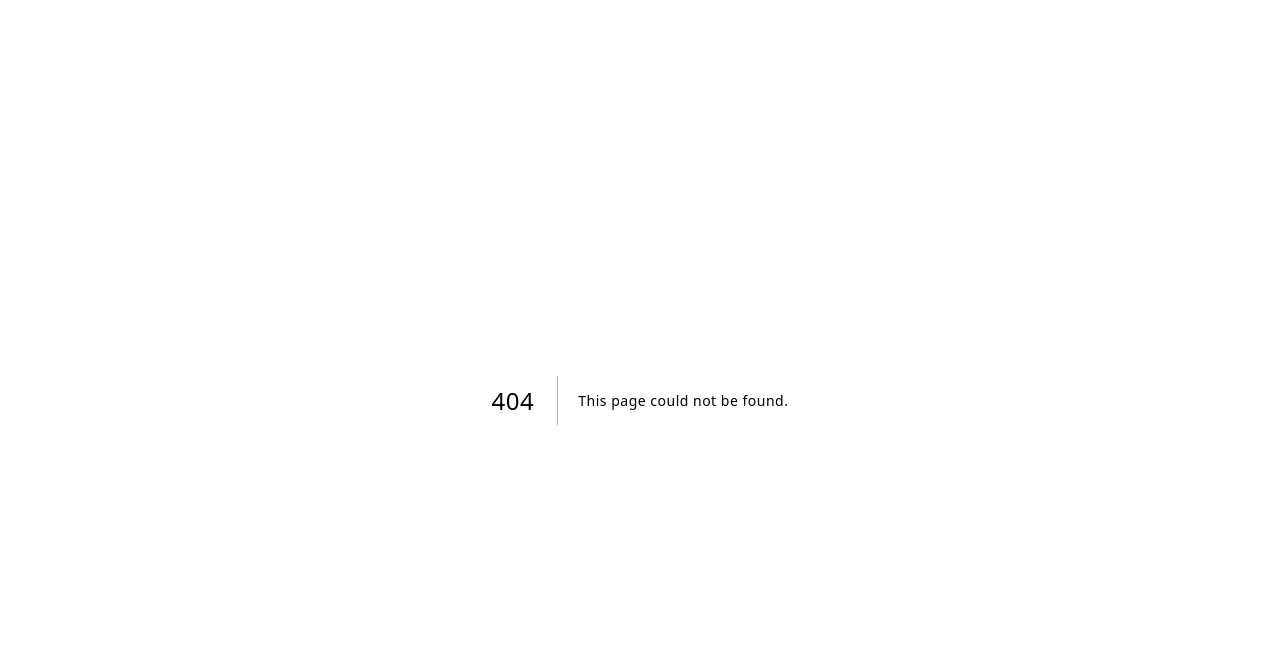
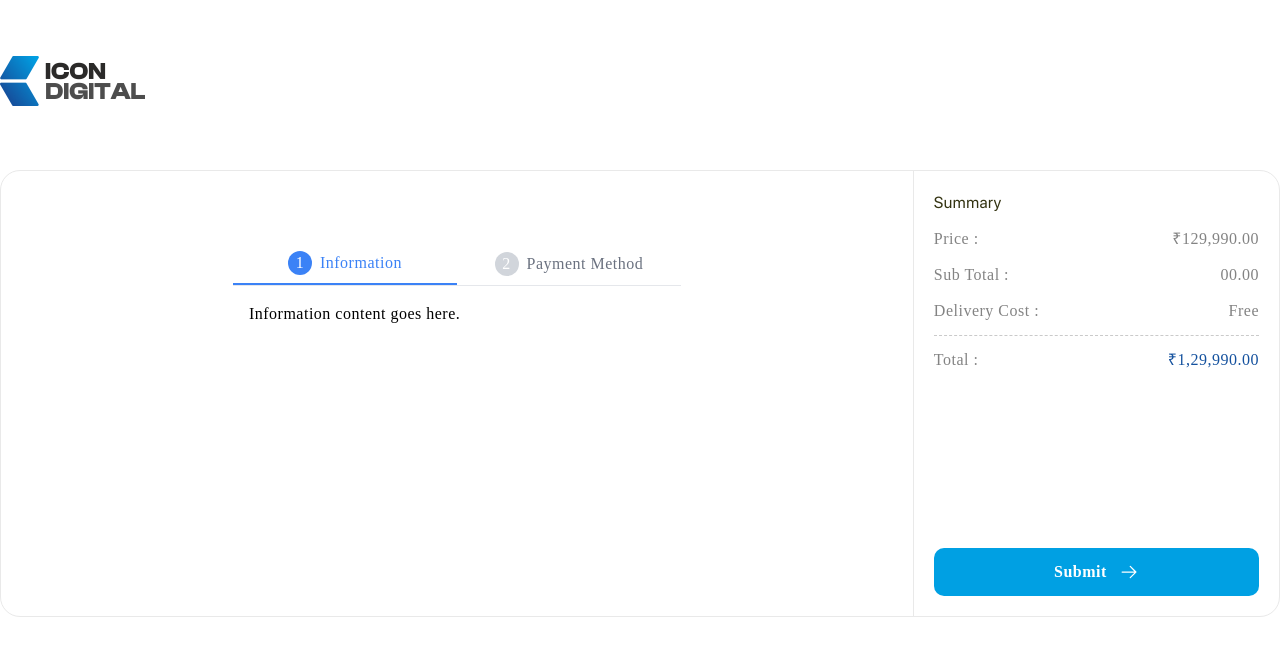
Before and after one commit to ronakbhalara/icon-digital, a Next.js app: page /payment-method in a window 1280 px wide. Before the commit this address had no page. Shown: the top 656 px of the page. Built offline with nearby package versions, Linux system fonts and the light colour scheme; a web font is replaced by a local one.

Commit message:
## add UI

```diff
--- /dev/null
+++ b/src/app/payment-method/page.jsx
@@ -0,0 +1,106 @@
+"use client"
+import Image from 'next/image';
+import React, { useState } from 'react'
+import { PiArrowArcRight, PiArrowRight } from 'react-icons/pi';
+
+const PaymentMethod = () => {
+    const [quantity, setQuantity] = useState(1);
+    const basePrice = 129990;
+    const [activeTab, setActiveTab] = useState(1);
+    return (
+        <>
+            <div className='w-full max-w-[1300px] sm:pb-0 pb-7 mx-auto sm:px-0 px-4 pt-14'>
+                <Image
+                    src="/assets/images/logo.png"
+                    alt="logo image"
+                    height={70}
+                    width={150}
+                    className="cursor-pointer sm:h-[50px] h-9 w-auto"
+                />
+                <div className='mt-16 grid sm:grid-cols-7 grid-cols-1 border border-[#E9E9E9] sm:rounded-[20px] rounded-xl'>
+                    <div className='col-span-5 sm:p-8 p-3 border-r border-[#E9E9E9]'>
+                        <div className="max-w-md mx-auto mt-10">
+                            {/* Tabs */}
+                            <div className="flex border-b">
+                                <button
+                                    className={`flex-1 py-2 text-center ${activeTab === 1 ? "border-b-2 border-blue-500 text-blue-500" : "text-gray-500"
+                                        }`}
+                                    onClick={() => setActiveTab(1)}
+                                >
+                                    <div className="flex items-center justify-center">
+                                        <span
+                                            className={`w-6 h-6 rounded-full flex items-center justify-center text-white ${activeTab === 1 ? "bg-blue-500" : "bg-gray-300"
+                                                }`}
+                                        >
+                                            1
+                                        </span>
+                                        <span className="ml-2">Information</span>
+                                    </div>
+                                </button>
+                                <button
+                                    className={`flex-1 py-2 text-center ${activeTab === 2 ? "border-b-2 border-blue-500 text-blue-500" : "text-gray-500"
+                                        }`}
+                                    onClick={() => setActiveTab(2)}
+                                >
+                                    <div className="flex items-center justify-center">
+                                        <span
+                                            className={`w-6 h-6 rounded-full flex items-center justify-center text-white ${activeTab === 2 ? "bg-blue-500" : "bg-gray-300"
+                                                }`}
+                                        >
+                                            2
+                                        </span>
+                                        <span className="ml-2">Payment Method</span>
+                                    </div>
+                                </button>
+                            </div>
+
+                            {/* Tab Content */}
+                            <div className="p-4">
+                                {activeTab === 1 && <div>Information content goes here.</div>}
+                                {activeTab === 2 && <div>Payment method content goes here.</div>}
+                            </div>
+                        </div>
+                    </div>
+                    <div className='col-span-2 p-5 sm:space-y-44 space-y-10'>
+                        <div>
+                            <p className='text-base text-[#333311] SF_Pro font-medium'>Summary</p>
+                            <div className='pt-3 space-y-3 border-b pb-3 border-dashed border-[#CACACA]'>
+                                <div className='flex justify-between items-center'>
+                                    <p className='text-[#838383] text-base'>Price :</p>
+                                    <p className='text-[#838383] text-base'>₹129,990.00</p>
+                                </div>
+                                <div className='flex justify-between items-center'>
+                                    <p className='text-[#838383] text-base'>Sub Total :</p>
+                                    <p className='text-[#838383] text-base'>00.00</p>
+                                </div>
+                                <div className='flex justify-between items-center'>
+                                    <p className='text-[#838383] text-base'>Delivery Cost :</p>
+                                    <p className='text-[#838383] text-base'>Free</p>
+                                </div>
+                            </div>
+                            <div className='flex justify-between items-center pt-3'>
+                                <p className='text-[#838383] text-base'>Total :</p>
+                                <p className='text-[#14519E] text-base'>
+                                    ₹{(basePrice * quantity).toLocaleString("en-IN", {
+                                        maximumFractionDigits: 2,
+                                    })}.00
+                                </p>
+                            </div>
+                        </div>
+                        <div>
+                            <button
+                                type="submit"
+                                className="bg-[#00A0E3] w-full flex gap-x-3 justify-center items-center rounded-[10px] text-white font-bold py-3  px-4 focus:outline-none "
+                            >
+                                Submit
+                                <PiArrowRight size={20} />
+                            </button>
+                        </div>
+                    </div>
+                </div>
+            </div>
+        </>
+    )
+}
+
+export default PaymentMethod;
```
